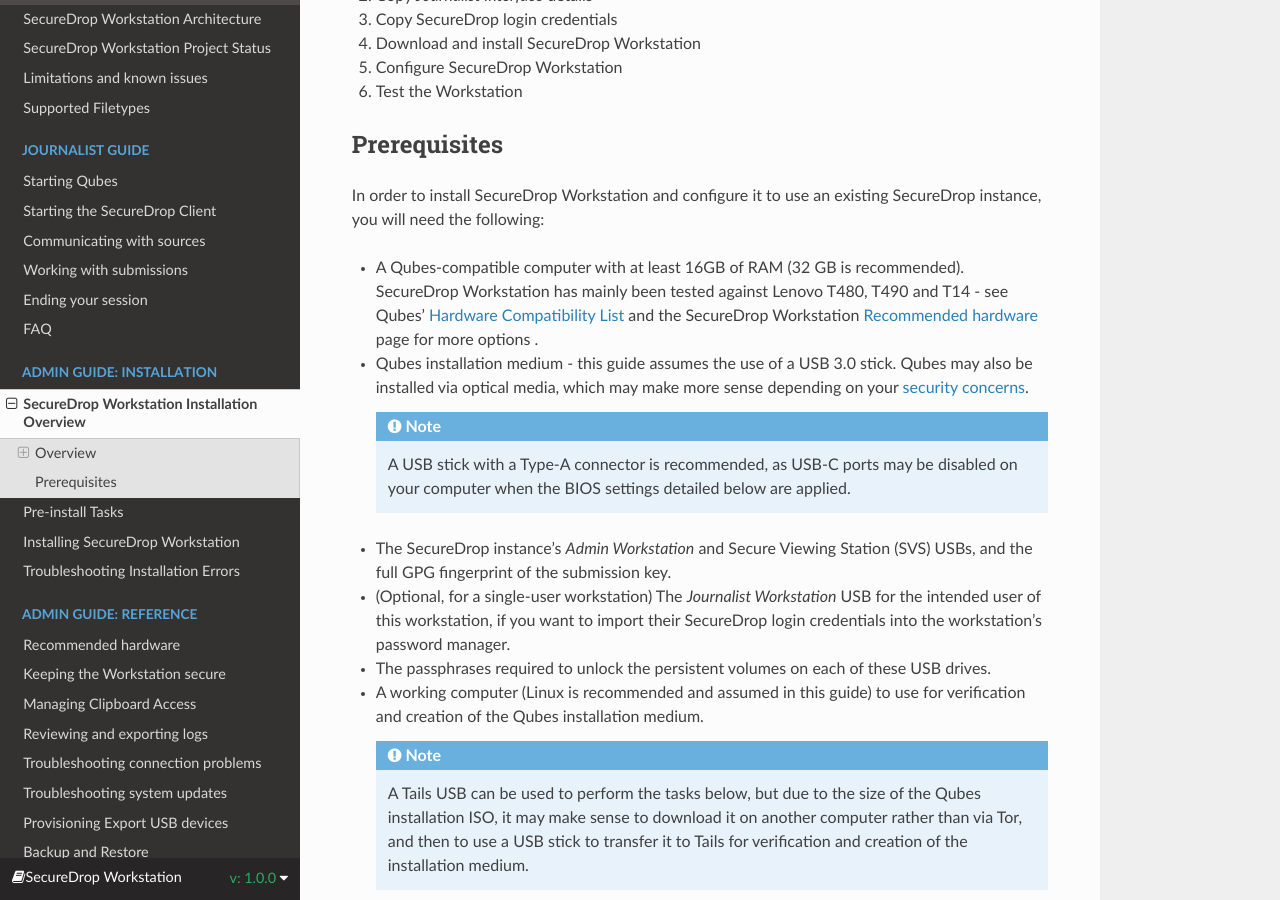
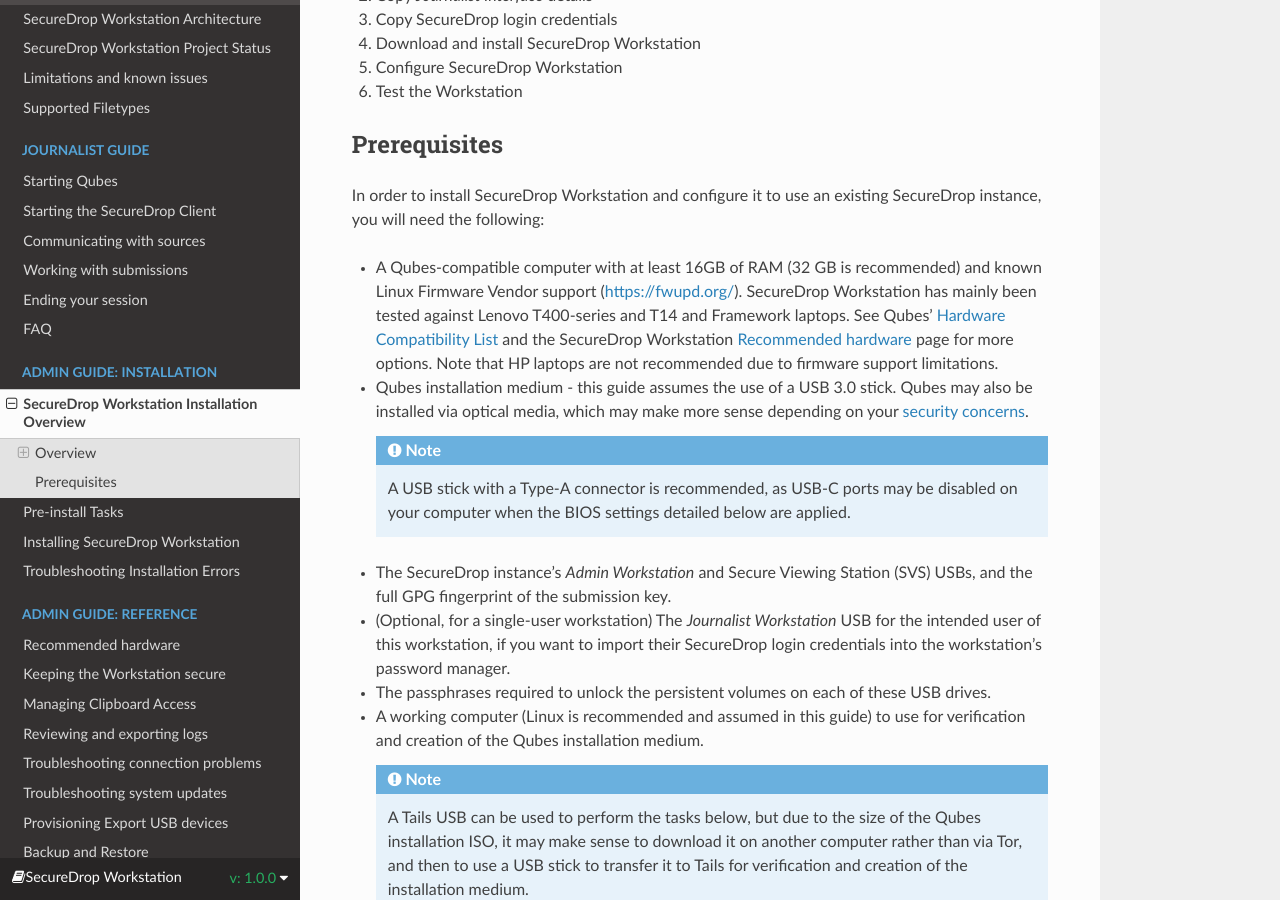
Before and after one commit to freedomofpress/securedrop-workstation-docs, a Sphinx documentation site: the page built from docs/admin/install/overview.rst, in a window 1280 px wide and 900 px high, scrolled down 644 px. Built offline with Sphinx 7.4.7 and the Read the Docs theme 3.1.0, drawn with Linux system fonts in a browser that asks for light colours.

Commit message:
Include note about LVFS and HP firmware woes in hardware recs

```diff
--- a/docs/admin/install/overview.rst
+++ b/docs/admin/install/overview.rst
@@ -32,7 +32,7 @@
 -------------
 In order to install SecureDrop Workstation and configure it to use an existing SecureDrop instance, you will need the following:
 
-- A Qubes-compatible computer with at least 16GB of RAM (32 GB is recommended). SecureDrop Workstation has mainly been tested against Lenovo T480, T490 and T14 - see Qubes' `Hardware Compatibility List <https://www.qubes-os.org/hcl/>`_ and the SecureDrop Workstation :doc:`../reference/hardware` page for more options .
+- A Qubes-compatible computer with at least 16GB of RAM (32 GB is recommended) and known Linux Firmware Vendor support (https://fwupd.org/). SecureDrop Workstation has mainly been tested against Lenovo T400-series and T14 and Framework laptops. See Qubes' `Hardware Compatibility List <https://www.qubes-os.org/hcl/>`_ and the SecureDrop Workstation :doc:`../reference/hardware` page for more options. Note that HP laptops are not recommended due to firmware support limitations.
 - Qubes installation medium - this guide assumes the use of a USB 3.0 stick. Qubes may also be installed via optical media, which may make more sense depending on your `security concerns <https://www.qubes-os.org/doc/install-security/>`_.
 
   .. note:: A USB stick with a Type-A connector is recommended, as USB-C ports may be disabled on your computer when the BIOS settings detailed below are applied.
```
